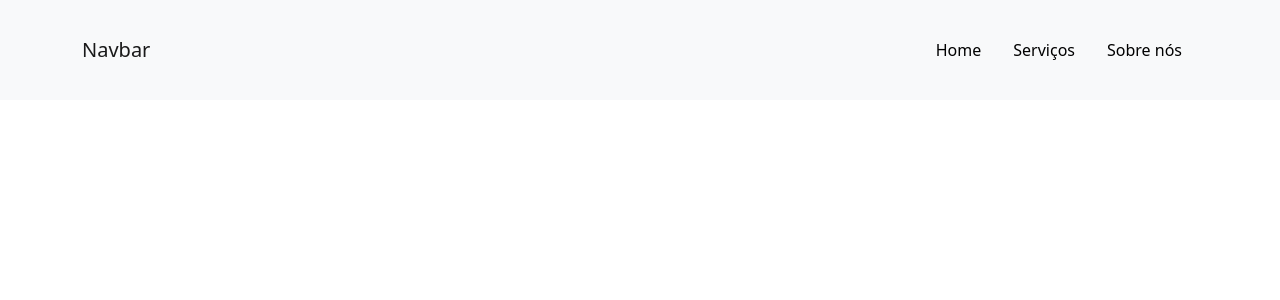
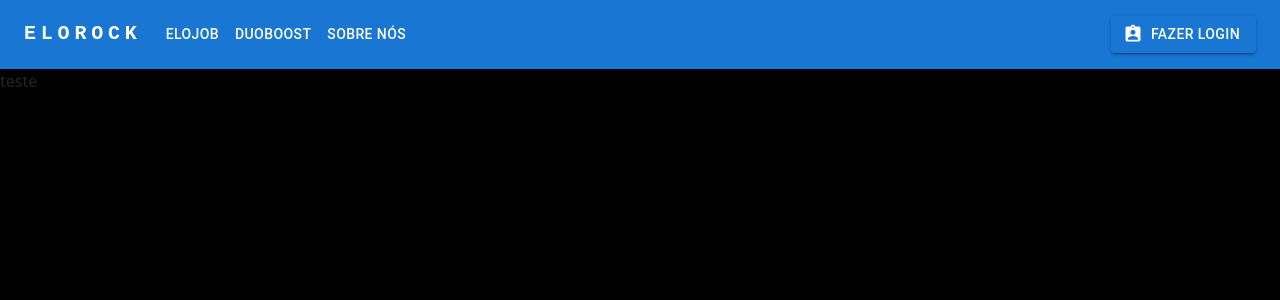
Before and after one commit to cactorzz/elo-rock, a React (Create React App) app: page / in a window 1280 px wide. Shown: the top 300 px of the page. Built offline with nearby package versions, Linux system fonts and the light colour scheme.

Commit message:
Editando navbar

```diff
--- a/package.json
+++ b/package.json
@@ -3,6 +3,11 @@
   "version": "0.1.0",
   "private": true,
   "dependencies": {
+    "@emotion/react": "^11.10.5",
+    "@emotion/styled": "^11.10.5",
+    "@mui/icons-material": "^5.10.16",
+    "@mui/material": "^5.10.17",
+    "@mui/styled-engine-sc": "^5.10.16",
     "@testing-library/jest-dom": "^5.16.5",
     "@testing-library/react": "^13.4.0",
     "@testing-library/user-event": "^13.5.0",
@@ -11,6 +16,7 @@
     "react-dom": "^18.2.0",
     "react-scripts": "5.0.1",
     "reactstrap": "^9.1.5",
+    "styled-components": "^5.3.6",
     "web-vitals": "^2.1.4"
   },
   "scripts": {
--- a/src/App.js
+++ b/src/App.js
@@ -2,12 +2,13 @@
 import 'bootstrap/dist/css/bootstrap.min.css';
 import { Button } from 'reactstrap';
 import Home from './componentes/pages/homepage/Home'
-import Header from './componentes/pages/header/Header';
+import Header from './componentes/pages/header/Header.tsx';
 
 function App() {
   return (
    <>
     <Header/>
+    <div id='testestesteste'>teste</div>
    </>
   );
 }
--- a/src/componentes/pages/header/Header.js
+++ /dev/null
@@ -1,19 +0,0 @@
-import React from 'react';
-
-function Example() {
-  return (
-    <nav class="navbar navbar-expand-lg bg-light " id='navBar'>
-      <div class="container-md">
-         <a class="navbar-brand" href="#">Navbar</a>
-         <nav class="nav">
-            <a class="nav-link active navItens" aria-current="page" href="#">Home</a>
-            <a class="nav-link navItens" href="#">Serviços</a>
-            <a class="nav-link navItens" href="#">Sobre nós</a>
-
-        </nav>
-      </div>
-    </nav>
-  )
-}
-
-export default Example;
--- /dev/null
+++ b/src/componentes/pages/header/Header.tsx
@@ -0,0 +1,120 @@
+import * as React from 'react';
+import AppBar from '@mui/material/AppBar';
+import Box from '@mui/material/Box';
+import Toolbar from '@mui/material/Toolbar';
+import IconButton from '@mui/material/IconButton';
+import Typography from '@mui/material/Typography';
+import Menu from '@mui/material/Menu';
+import MenuIcon from '@mui/icons-material/Menu';
+import Container from '@mui/material/Container';
+import Avatar from '@mui/material/Avatar';
+import Button from '@mui/material/Button';
+import Tooltip from '@mui/material/Tooltip';
+import MenuItem from '@mui/material/MenuItem';
+import AdbIcon from '@mui/icons-material/Adb';
+import AssignmentIndIcon from '@mui/icons-material/AssignmentInd';
+
+const pages = ['EloJob', 'DuoBoost', 'Sobre nós', ];
+const settings = ['Profile', 'Account', 'Dashboard', 'Logout'];
+
+function Header() {
+  const [anchorElNav, setAnchorElNav] = React.useState<null | HTMLElement>(null);
+  const [anchorElUser, setAnchorElUser] = React.useState<null | HTMLElement>(null);
+
+  const handleOpenNavMenu = (event: React.MouseEvent<HTMLElement>) => {
+    setAnchorElNav(event.currentTarget);
+  };
+  const handleOpenUserMenu = (event: React.MouseEvent<HTMLElement>) => {
+    setAnchorElUser(event.currentTarget);
+  };
+
+  const handleCloseNavMenu = () => {
+    setAnchorElNav(null);
+  };
+
+  const handleCloseUserMenu = () => {
+    setAnchorElUser(null);
+  };
+
+  return (
+    <AppBar position="static" >
+      <Container maxWidth="xl">
+        <Toolbar disableGutters>
+          <Typography
+            variant="h6"
+            noWrap
+            component="a"
+            href="/"
+            sx={{
+              mr: 2,
+              display: { xs: 'none', md: 'flex' },
+              fontFamily: 'monospace',
+              fontWeight: 700,
+              letterSpacing: '.3rem',
+              color: 'inherit',
+              textDecoration: 'none',
+            }}
+          >
+            ELOROCK
+          </Typography>
+
+          <Box sx={{ flexGrow: 1, display: { xs: 'flex', md: 'none' } }}>
+            <IconButton
+              size="large"
+              aria-label="account of current user"
+              aria-controls="menu-appbar"
+              aria-haspopup="true"
+              onClick={handleOpenNavMenu}
+              color="inherit"
+            >
+              <MenuIcon />
+            </IconButton>
+            <Menu
+              id="menu-appbar"
+              anchorEl={anchorElNav}
+              anchorOrigin={{
+                vertical: 'bottom',
+                horizontal: 'left',
+              }}
+              keepMounted
+              transformOrigin={{
+                vertical: 'top',
+                horizontal: 'left',
+              }}
+              open={Boolean(anchorElNav)}
+              onClose={handleCloseNavMenu}
+              sx={{
+                display: { xs: 'block', md: 'none' },
+                color: '',
+              }}
+            >
+              {pages.map((page) => (
+                <MenuItem key={page} onClick={handleCloseNavMenu}>
+                  <Typography textAlign="center">{page}</Typography>
+                </MenuItem>
+              ))}
+            </Menu>
+          </Box>
+          <AdbIcon sx={{ display: { xs: 'flex', md: 'none' }, mr: 1 }} />
+
+          <Box sx={{ flexGrow: 1, display: { xs: 'none', md: 'flex' } }}>
+            {pages.map((page) => (
+              <Button
+                key={page}
+                onClick={handleCloseNavMenu}
+                sx={{ my: 2, color: 'white', display: 'block' }}
+              >
+                {page}
+              </Button>
+            ))}
+          </Box>
+          <Tooltip title='Fazer Login'>
+            <Button variant="contained" startIcon={<AssignmentIndIcon/>}>Fazer login</Button>
+          </Tooltip>
+
+        </Toolbar>
+      </Container>
+    </AppBar>
+  );
+}
+export default Header;
--- a/src/componentes/pages/header/header.css
+++ b/src/componentes/pages/header/header.css
@@ -1,7 +1,5 @@
-#navBar{
-    height: 100px;
+
+#testestesteste{
+    height: 100vh;
+    background-color:#000000;
 }
-.navItens{
-    color: black;
-    --nav-tabs-link-active-color: ;
-}
--- a/src/componentes/pages/homepage/Home.js
+++ b/src/componentes/pages/homepage/Home.js
@@ -1,6 +1,6 @@
 import React from "react";
 
-import Header from "../header/Header";
+import Header from "../header/Header.tsx";
 export default function Home(){
     return(
         <main id='homePage'>
```
Also changed, not shown: 1 other file (tests, documents, lock files or other folders).
